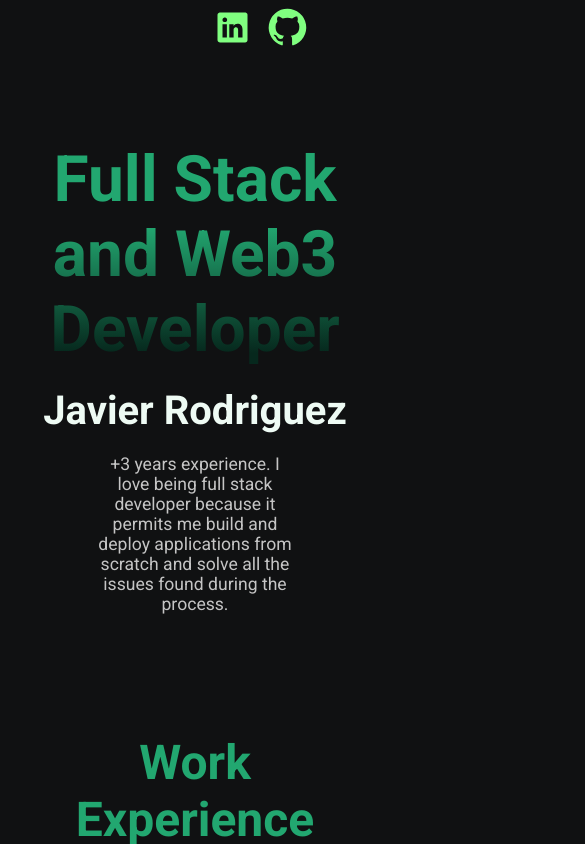
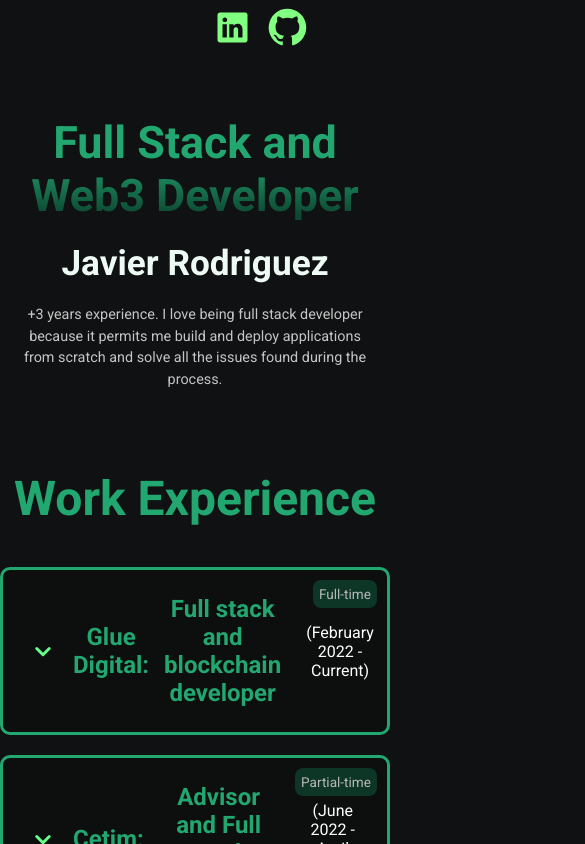
Before and after one commit to javirro/javirro-personal, a React (Create React App) app: page / in a window 390 px wide. Shown: the top 844 px of the page, 585 px wide, since content can reach past the window. Built offline with nearby package versions, Linux system fonts and the light colour scheme.

Commit message:
Adapt introduction section to mobile

```diff
--- a/src/routes/Landing/Landing.css
+++ b/src/routes/Landing/Landing.css
@@ -10,6 +10,8 @@
   background: var(--dark);
   width: 85%;
   padding-bottom: 100px;
+  overflow: auto;
+  overflow-x: hidden;
 }
 
 #landing header {
@@ -48,3 +50,45 @@
   color: rgb(197, 197, 197);
   font-size: 1.1em;
 }
+
+@media (max-width: 700px) {
+  #landing {
+    width: 100%;
+    justify-content: center;
+    gap: 40px;
+    padding-bottom: 100px;
+  }
+
+  #landing header {
+    margin-top: 20px;
+  }
+
+  #landing header h1 {
+    font-size: 2.8em;
+    width: 100%;
+    text-align: center;
+    background: linear-gradient(180deg, var(--green) 36.98%, var(--dark-green) 93.79%);
+    background-clip: content-box;
+    -webkit-background-clip: text;
+    -webkit-text-fill-color: transparent;
+  }
+
+  #landing header h3 {
+    font-size: 2.2em;
+    width: 100%;
+    text-align: center;
+  }
+
+  #landing header strong {
+    font-size: 1.1em;
+    width: 100%;
+    text-align: center;
+  }
+
+  #landing header p {
+    text-align: center;
+    width: 90%;
+    font-size: 0.9em;
+    line-height: 1.5;
+  }
+}
```
